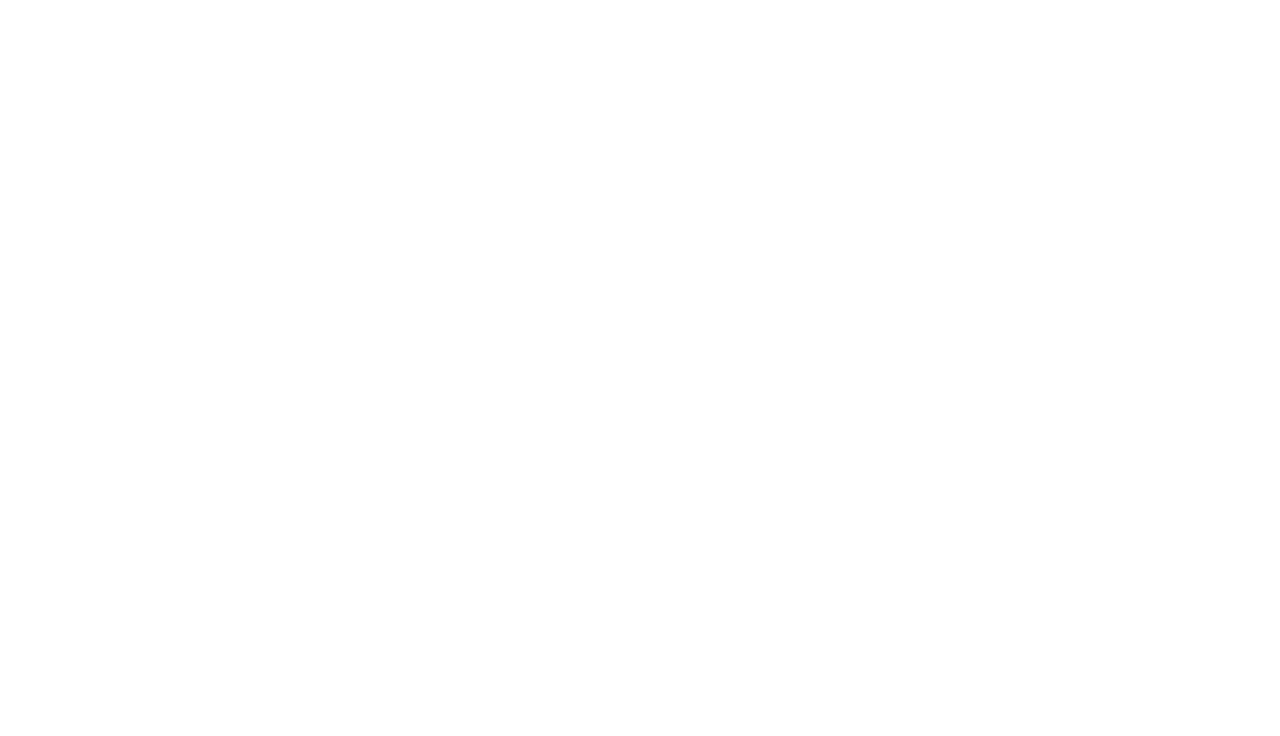
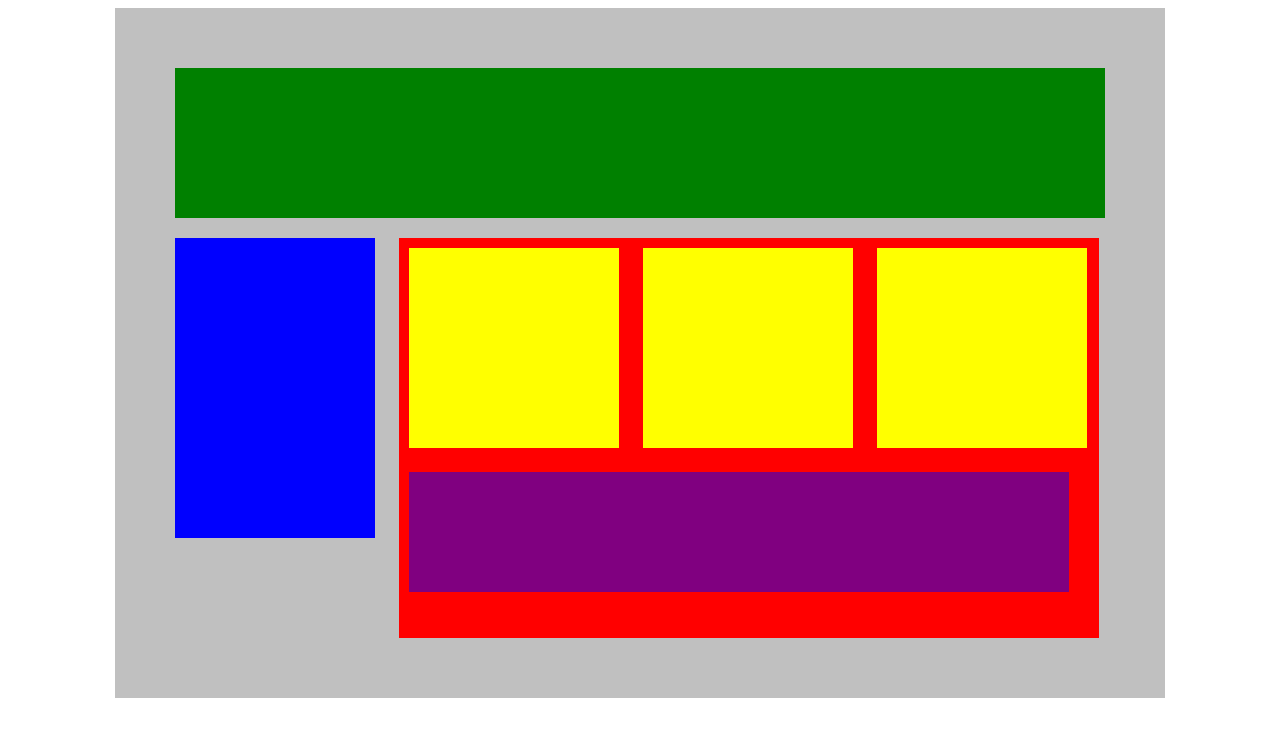
Before and after one commit to vircabading/Coding_Dojo_Web_Fundamentals_CSS_Plotting_Our_Blocks, a plain HTML site: page index.html in a window 1280 px wide. Drawn offline with Linux system fonts and the light colour scheme.

Commit message:
aligned the boxes

```diff
--- a/style.css
+++ b/style.css
@@ -4,3 +4,53 @@
     By: Virgilio D. Cabading Jr.
     Created: October 12, 2021
     //////////////////////////////////////////////////*/
+
+.container {
+    width: 950px;
+    background-color: silver;
+    margin: 0px auto;
+    padding: 50px;
+}
+
+.container>* {
+    margin: 10px;
+}
+
+.top-nav {
+    height: 150px;
+    background-color: green;
+    display: block;
+}
+
+.side-nav {
+    height: 300px;
+    width: 200px;
+    background-color: blue;
+    display: inline-block;
+    vertical-align: top;
+}
+
+.main {
+    height: 400px;
+    width: 700px;
+    background-color: red;
+    display: inline-block;
+    vertical-align: top;
+}
+
+.main>* {
+    margin: 10px;
+}
+
+.sub-content {
+    height: 200px;
+    width: 210px;
+    background-color: yellow;
+    display: inline-block;
+}
+
+#advertisement {
+    height: 120px;
+    width: 660px;
+    background-color: purple;
+}
```
